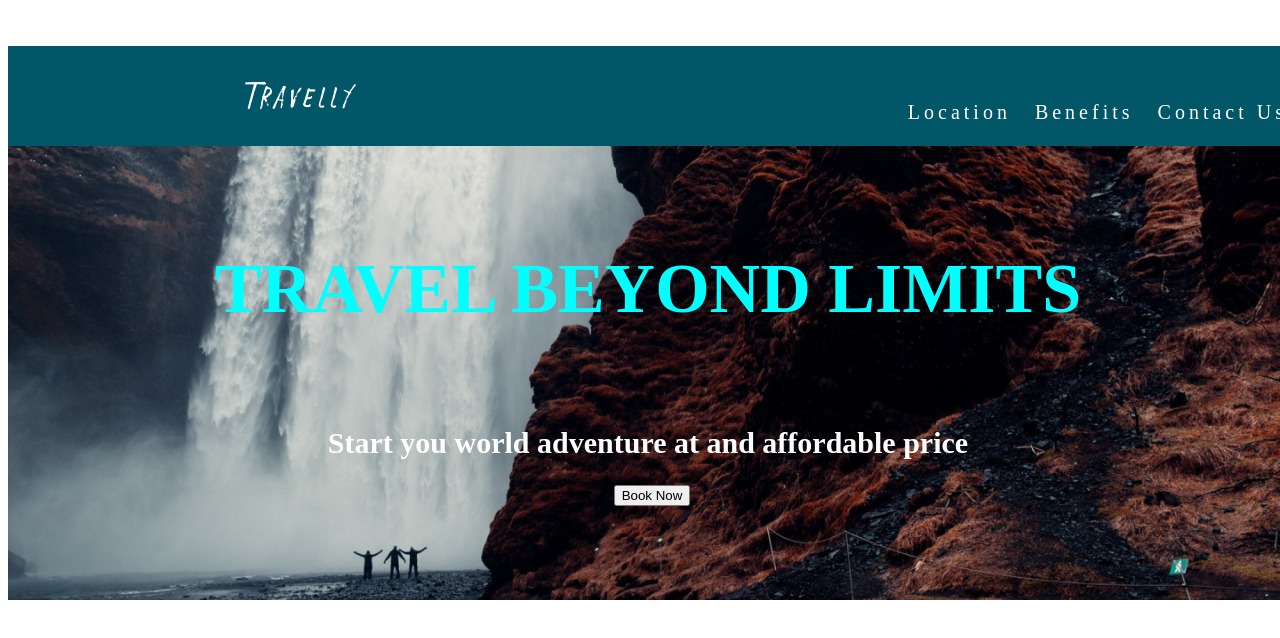
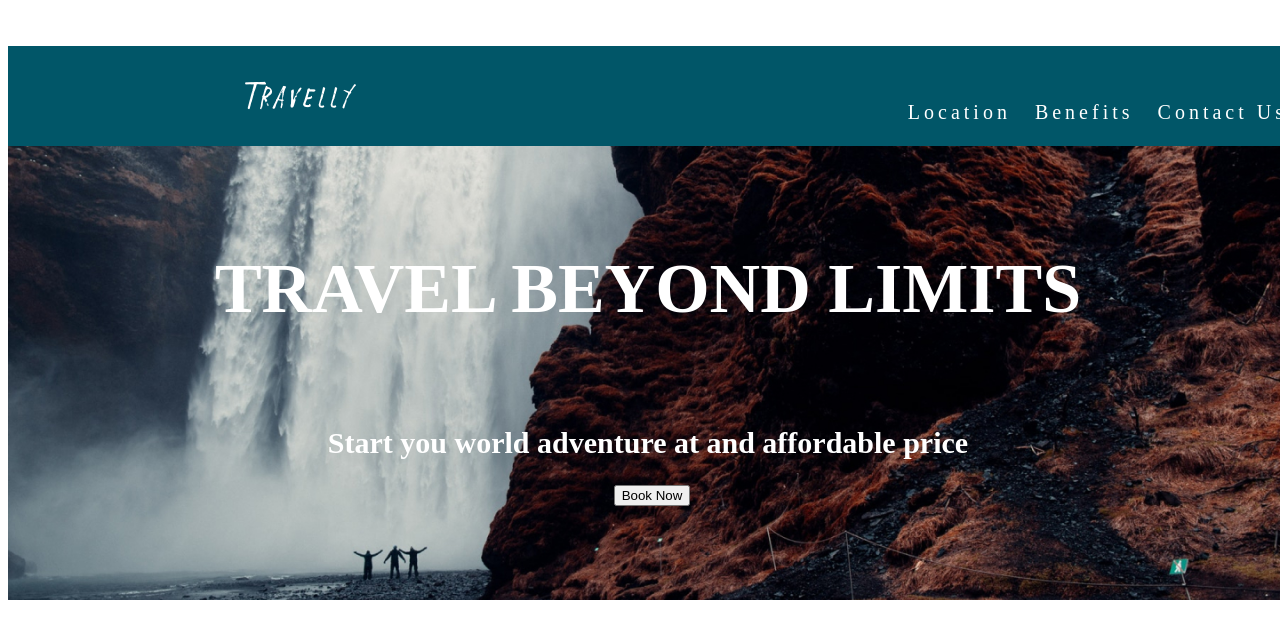
Before and after one commit to daliri1/midtermexam, a plain HTML site: page index.html in a window 1280 px wide. Drawn offline with Linux system fonts and the light colour scheme.

Commit message:
Create style.css

```diff
--- a/style.css
+++ b/style.css
@@ -85,7 +85,7 @@ nav a{
     font-size: 70px;
     font-family: "noir";
     text-transform: uppercase;
-    color: aqua;
+    color: white;
 
 }
 .banner-area h2{
```
